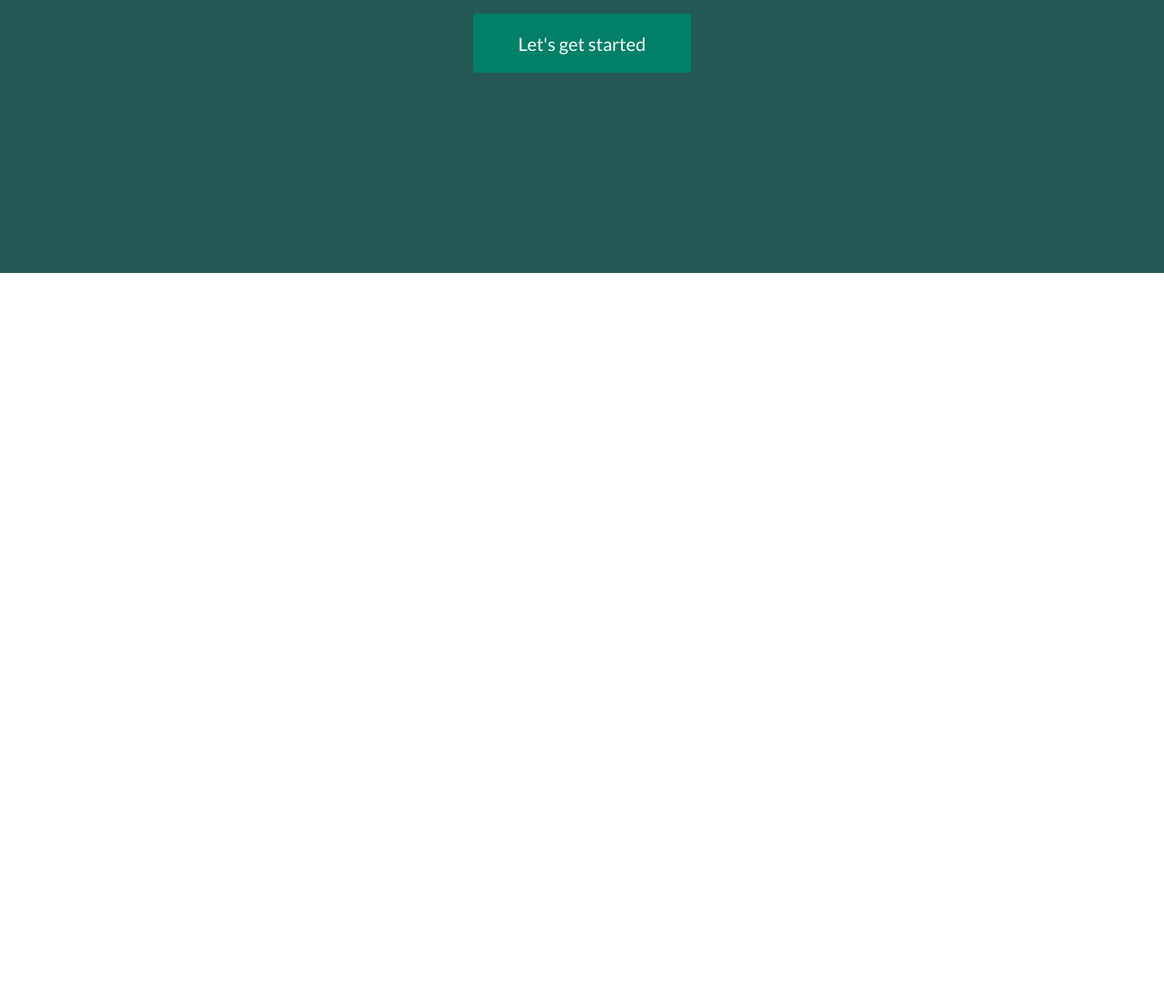
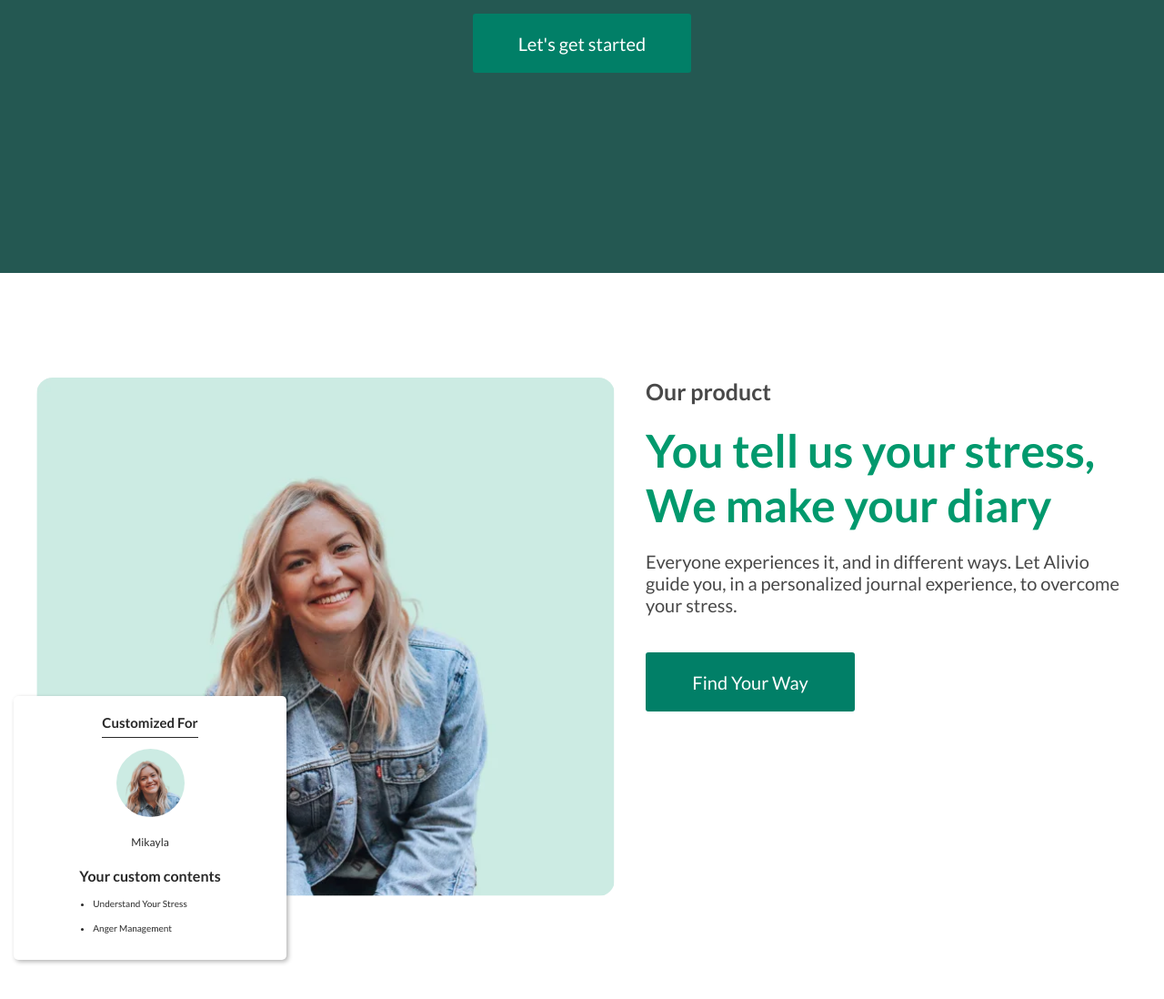
Before and after one commit to IgorChudov/alivio_page, a plain HTML site: page index.html in a window 1280 px wide. Shown: the part 3485-4583 px from the top of the page at 91% size. Before the commit the page ends 3785 px from the top, so only its background shows below. Drawn offline with Linux system fonts and the light colour scheme.

Commit message:
product section

```diff
--- a/index.css
+++ b/index.css
@@ -5,3 +5,5 @@
 @import url(styles/about.css);
 @import url(styles/card.css);
 @import url(styles/success.css);
+@import url(styles/product.css);
+@import url(styles/person-card.css);
--- a/index.html
+++ b/index.html
@@ -111,7 +111,36 @@
             </div>
         </section>
 
+        <section class="product" aria-label="product section">
+            <div class="container">
+                <div class="product__wrapper">
+                    <div class="product__preview">
+                        <img src="assets/webp/photo_card.webp" alt="product preview" class="product__preview-img">
+                    </div>
+                    <div class="product__content">
+                        <h4 class="product__info">Our product</h4>
+                        <h5 class="product__title">You tell us your stress, We make your diary</h5>
+                        <p class="product__desc">Everyone experiences it, and in different ways. Let Alivio guide you, in a personalized journal experience, to overcome your stress.</p>
+                        <button class="btn">Find Your Way</button>
+                    </div>
 
+                    <figure class="person-card" aria-label="person card">
+                        <h4 class="person-card__title">Customized For</h4>
+                        <div class="person-card__preview">
+                            <img src="assets/webp/photo_card.webp" alt="preview image" class="person-card__preview-img">
+                        </div>
+                        <h5 class="person-card__name">Mikayla</h5>
+                        <blockquote class="person-card__desc" aria-label="description">
+                            <h6 class="person-card__subtitle">Your custom contents</h6>
+                            <ul class="person-card__list">
+                                <li class="person-card__list-item">Understand Your Stress</li>
+                                <li class="person-card__list-item">Anger Management</li>
+                            </ul>
+                        </blockquote>
+                    </figure>
+                </div>
+            </div>
+        </section>
     </main>
 
 </body>
--- a/styles/basic.css
+++ b/styles/basic.css
@@ -23,7 +23,7 @@ a {
     color: unset;
 }
 
-h1, h2, h3, h4, h5, h6, p, figure {
+h1, h2, h3, h4, h5, h6, p, figure, blockquote {
     margin: 0;
 }
 
--- /dev/null
+++ b/styles/person-card.css
@@ -0,0 +1,73 @@
+.person-card {
+    position: absolute;
+    top: 350px;
+    left: 5px;
+    width: 300px;
+    height: 290px;
+    padding: 20px 0;
+    background-color: var(--co-white);
+    border-radius: 5px;
+    box-shadow: 2px 2px 5px 0 rgba(0, 0, 0, .3);
+    color: var(--co-black);
+    overflow: hidden;
+    display: flex;
+    flex-direction: column;
+    justify-content: start;
+    align-items: center;
+    gap: 20px;
+}
+
+.person-card__title {
+    font-size: 15px;
+    font-weight: 600;
+    position: relative;
+}
+
+.person-card__title::after {
+    content: "";
+    position: absolute;
+    top: 25px;
+    left: 0;
+    right: 0;
+    height: 1px;
+    background-color: var(--co-black);
+}
+
+.person-card__preview {
+    border-radius: 50%;
+    width: 75px;
+    height: 75px;
+    overflow: hidden;
+}
+
+.person-card__preview-img {
+    width: 120px;
+    height: 120px;
+    object-fit: cover;
+    object-position: -30px -10px;
+}
+
+.person-card__name {
+    font-size: 12px;
+    font-weight: 400;
+}
+
+.person-card__desc {
+
+}
+
+.person-card__subtitle {
+    font-size: 16px;
+    font-weight: 700;
+}
+
+.person-card__list {
+    list-style: disc;
+    margin: 15px 0 0 15px;
+}
+
+.person-card__list-item {
+    font-size: 10px;
+    font-weight: 400;
+    margin: 15px 0 0 0px;
+}
--- /dev/null
+++ b/styles/product.css
@@ -0,0 +1,92 @@
+.product {
+    padding: 115px 0 240px 0;
+}
+
+.product__wrapper {
+    width: 100%;
+    position: relative;
+    display: flex;
+    justify-content: space-between;
+    align-items: start;
+    gap: 15px;
+    padding: 0 30px;
+}
+
+.product__preview {
+    height: 570px;
+    border-radius: 18px;
+    overflow: hidden;
+}
+
+.product__preview-img {
+    width: 100%;
+    height: 100%;
+    object-fit: cover;
+}
+
+.product__content {
+    max-width: 530px;
+    display: flex;
+    flex-direction: column;
+    justify-content: start;
+    align-items: start;
+    row-gap: 20px;
+}
+
+.product__info {
+    color: var(--co-light-black);
+    font-size: 25px;
+    font-weight: 600;
+}
+
+.product__title {
+    color: var(--co-light-green);
+    font-size: 50px;
+    font-weight: 700;
+}
+
+.product__desc {
+    color: var(--co-light-black);
+    font-size: 20px;
+    font-weight: 400;
+}
+
+.product__content .btn {
+    width: 230px;
+    height: 65px;
+    margin: 20px 0 0 0;
+}
+
+@media (max-width: 992px) {
+    .product__content{
+        max-width: 390px;
+    }
+
+    .product__title {
+        font-size: 32px;
+    }
+}
+
+@media (max-width: 768px) {
+    .product {
+        padding: 115px 0 115px 0;
+    }
+
+    .product__wrapper {
+        flex-wrap: wrap;
+        justify-content: center;
+        gap: 50px;
+    }
+    .product__preview {
+        height: 470px;
+    }
+    .product__title {
+        font-size: 28px;
+    }
+    .product__desc {
+        font-size: 16px;
+    }
+    .product__wrapper .person-card {
+        display: none;
+    }
+}
```
